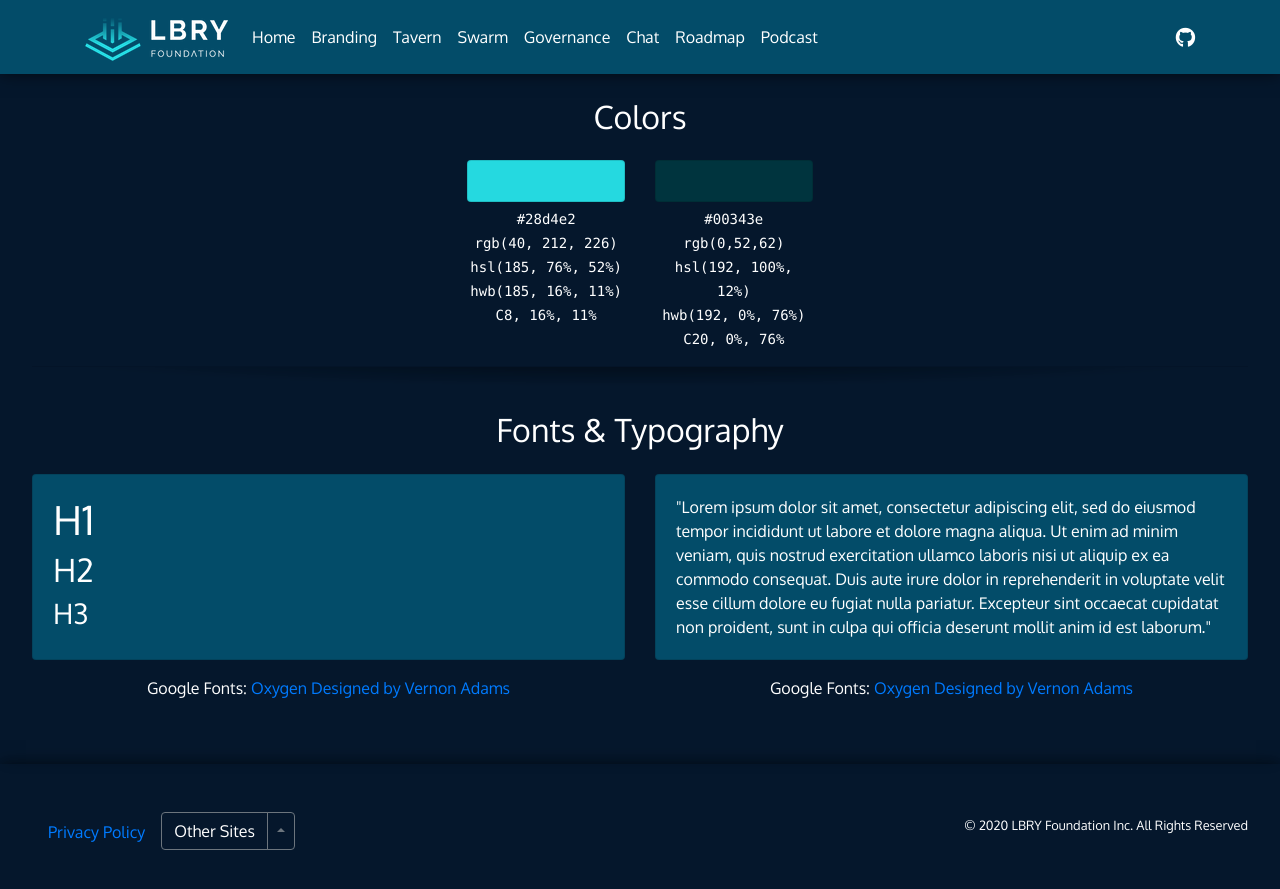
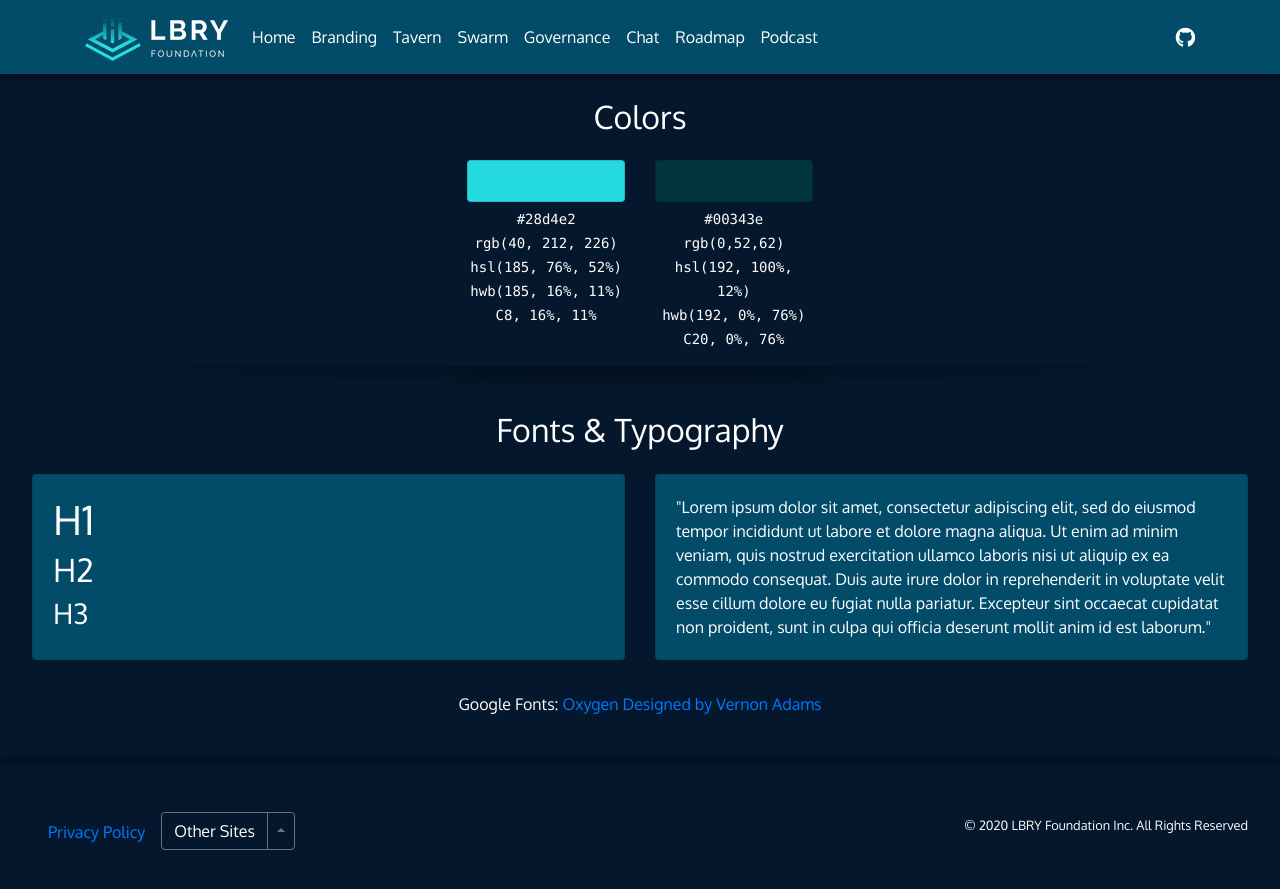
Before and after one commit to LBRYFoundation/lbryorg, a Jekyll site: the page built from pages/branding.html, in a window 1280 px wide and 900 px high, scrolled down 1085 px. Shown: the top 889 px of the window. Built offline with Jekyll 4.4.1, drawn with Linux system fonts in a browser that asks for light colours.

Commit message:
Fix : Centered Font name which was written twice before

```diff
--- a/pages/branding.html
+++ b/pages/branding.html
@@ -63,7 +63,6 @@
                   <h3>H3</h3>
                 </div>
               </div>
-              <p class="text-center">Google Fonts: <a href="https://fonts.google.com/specimen/Oxygen" target="_blank">Oxygen Designed by Vernon Adams</a></p>
             </div>
 
             <div class="col-md-6 col-lg-6">
@@ -76,7 +75,9 @@
                     non proident, sunt in culpa qui officia deserunt mollit anim id est laborum."
                 </div>
               </div>
-              <p class="text-center">Google Fonts: <a href="https://fonts.google.com/specimen/Oxygen" target="_blank">Oxygen Designed by Vernon Adams</a></p>
             </div>
           </div>
+          <div align="center">
+            <p class="text-center">Google Fonts: <a href="https://fonts.google.com/specimen/Oxygen" target="_blank">Oxygen Designed by Vernon Adams</a></p>
+          </div>
           <!--/fonts-->
```
